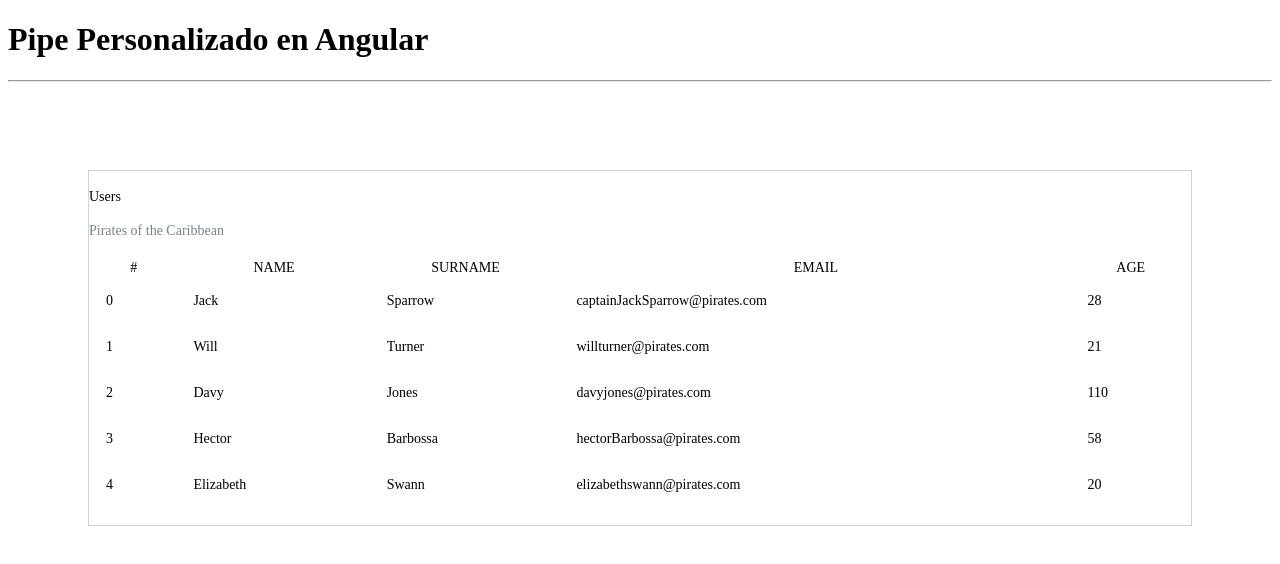
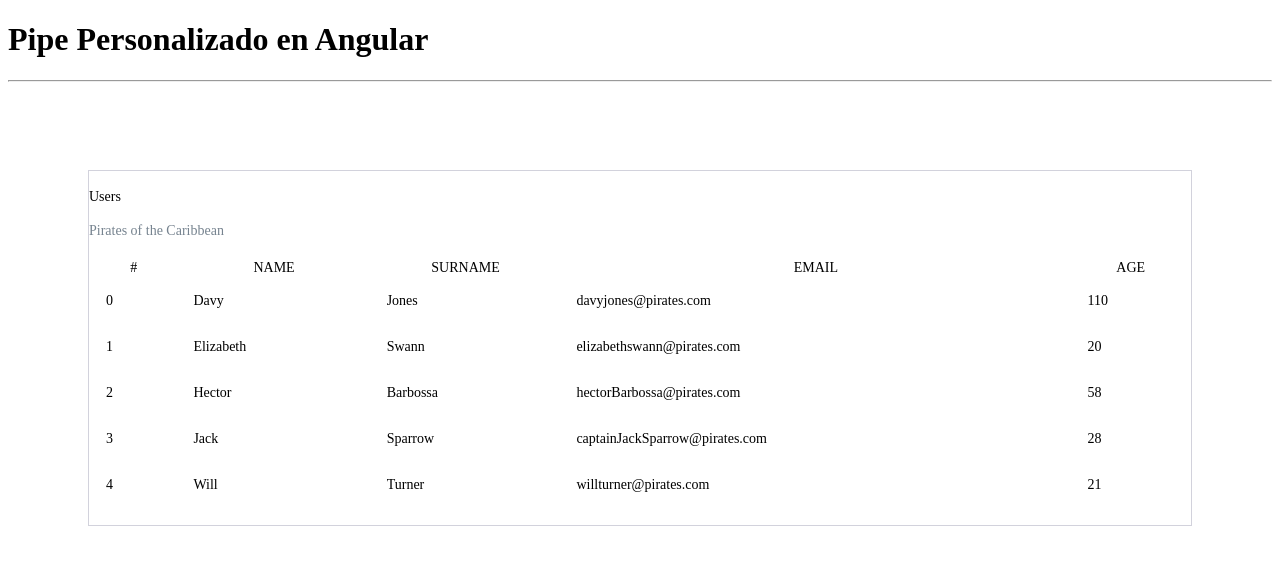
Before and after one commit to srgrover/PipePersonalizadoAngular, an Angular app: page / in a window 1280 px wide. Shown: the top 564 px of the page. Built offline with nearby package versions, Linux system fonts and the light colour scheme.

Commit message:
Use pipe in component

```diff
--- a/src/app/custom-pipe/custom-pipe.component.html
+++ b/src/app/custom-pipe/custom-pipe.component.html
@@ -18,7 +18,12 @@
                   </tr>
                 </thead>
                 <tbody>
-                  <tr *ngFor="let user of users; let i = index">
+                  <tr
+                    *ngFor="
+                      let user of users | sortString : 'name' : 'asc';
+                      let i = index
+                    "
+                  >
                     <td class="fw-bold">{{ i }}</td>
                     <td>{{ user.name }}</td>
                     <td>{{ user.surname }}</td>
```
